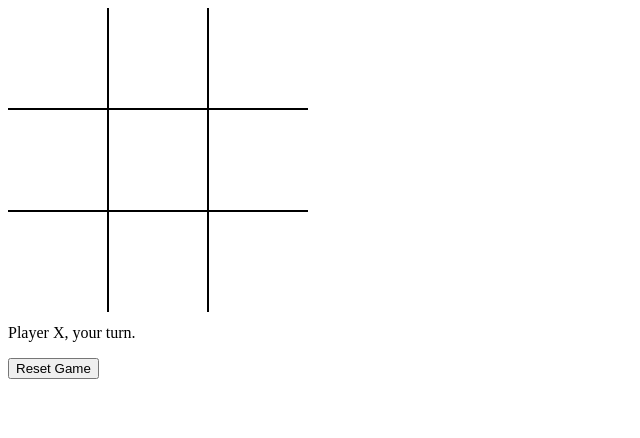
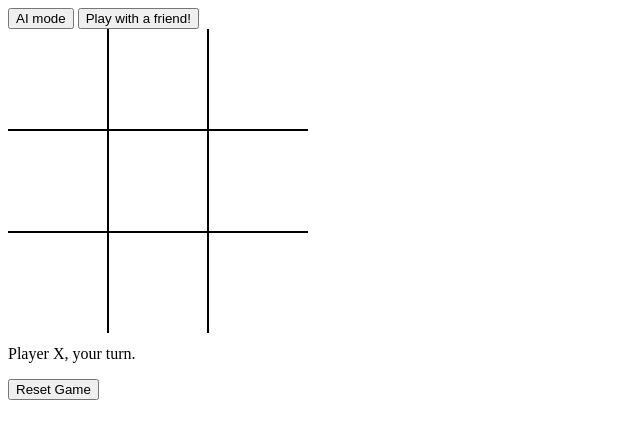
Before and after one commit to jessicaawhy/tic-tac-toe, a website built with webpack: page index.html in a window 1280 px wide. Shown: the whole page, without its empty margins (0-640 px from the left). Built offline with nearby package versions, Linux system fonts and the light colour scheme; a web font is replaced by a local one.

Commit message:
Add 1 player mode

```diff
--- a/index.html
+++ b/index.html
@@ -5,9 +5,13 @@
   <link href="https://fonts.googleapis.com/css2?family=Amatic+SC&family=Short+Stack&display=swap" rel="stylesheet">
 </head>
 <body>
+  <div>
+    <button class="mode" data-mode="1">AI mode</button>
+    <button class="mode" data-mode="2">Play with a friend!</button>
+  </div>
   <div id="gameboard"></div>
   <p id="message"></p>
-  <button id=reset>Reset Game</button>
+  <button id="reset">Reset Game</button>
 
   <script src="./dist/main.js"></script>
 </body>
--- a/src/index.js
+++ b/src/index.js
@@ -1,27 +1,49 @@
 import './styles/style.css';
-import { checkGameWinner, checkNoMovesLeft } from '../src/logic';
+import { checkGameWinner, checkNoMovesLeft, returnEmptyIndices } from '../src/logic';
 import { removeBoard, createBoard, renderMessage } from './display';
 
 const displayController = (() => {
   const messageContainer = document.getElementById('message');
   const resetButton = document.getElementById('reset');
+  const modeButtons = document.querySelectorAll('.mode')
 
   let xIsNext = true;
   let currentGame = Array.from({length: 9}, () => null);
   let winner = undefined;
   let noSquaresLeft = false;
+  let players = 2;
 
   const render = () => {
+    removeListeners();
     removeBoard();
     createBoard(currentGame);
     addListeners();
 
     messageContainer.textContent = renderMessage(winner, noSquaresLeft, xIsNext);
+
+    if (
+      !winner &&
+      !noSquaresLeft &&
+      players === 1
+    ) {
+      setTimeout(computersTurn, 1000);
+    }
   }
 
-  const addListeners = () => {
-    const squares = document.querySelectorAll('.square');
-    squares.forEach(square => square.addEventListener('click', handleClick));
+  const computersTurn = () => {
+    const freeMoves = returnEmptyIndices(currentGame);
+    const randomIndex = Math.floor(Math.random() * freeMoves.length);
+    const chosenMove = freeMoves[randomIndex];
+
+    currentGame[chosenMove] = xIsNext ? 'X' : 'O';
+
+    updateState();
+    removeListeners();
+    removeBoard();
+    createBoard(currentGame);
+    addListeners();
+
+    messageContainer.textContent = renderMessage(winner, noSquaresLeft, xIsNext);
   }
 
   const handleClick = (e) => {
@@ -33,10 +55,7 @@ const displayController = (() => {
       const index = e.target.dataset.index;
       currentGame[index] = xIsNext ? 'X' : 'O';
 
-      xIsNext = !xIsNext;
-      winner = checkGameWinner(currentGame);
-      noSquaresLeft = checkNoMovesLeft(currentGame);
-
+      updateState();
       render();
     }
   }
@@ -50,6 +69,27 @@ const displayController = (() => {
     render();
   }
 
+  const updateState = () => {
+    xIsNext = !xIsNext;
+    winner = checkGameWinner(currentGame);
+    noSquaresLeft = checkNoMovesLeft(currentGame);
+  }
+
+  const addListeners = () => {
+    const squares = document.querySelectorAll('.square');
+    squares.forEach(square => square.addEventListener('click', handleClick));
+  }
+
+  const removeListeners = () => {
+    const squares = document.querySelectorAll('.square');
+    squares.forEach(square => square.removeEventListener('click', handleClick));
+  }
+
+  const updateMode = (e) => {
+    players = parseInt(e.target.dataset.mode);
+  }
+
+  modeButtons.forEach(button => button.addEventListener('click', updateMode));
   resetButton.addEventListener('click', reset);
 
   render();
--- a/src/styles/style.css
+++ b/src/styles/style.css
@@ -1,3 +1,7 @@
+#settings {
+  display: flex;
+}
+
 /* Board */
 
 #gameboard {
```
Also changed, not shown: src/display.js (line endings or trailing spaces).
